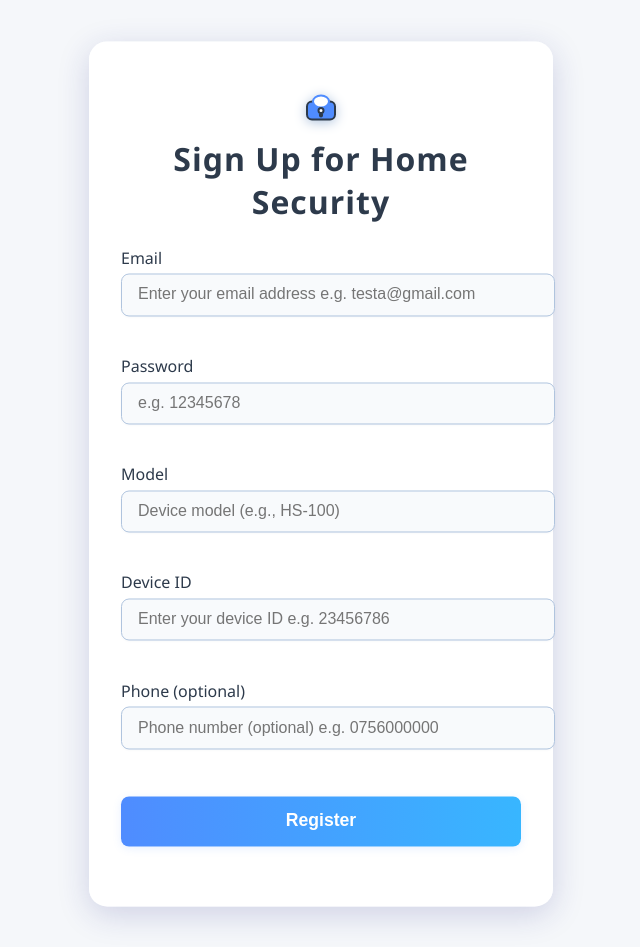
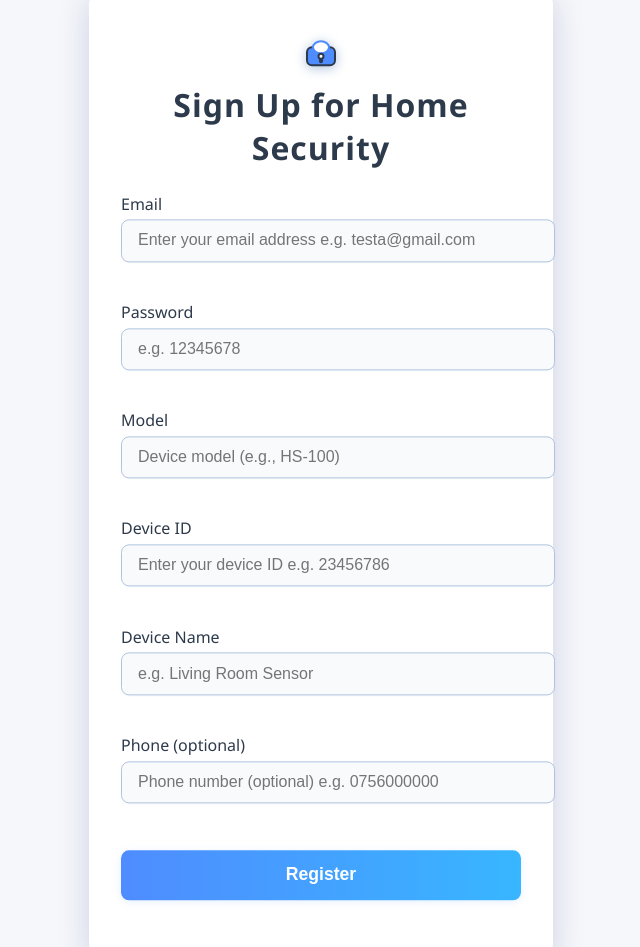
Before and after one commit to der43eryks/UI-FLASK-HOMESEC, a Flask app: page /register in a window 1280 px wide. Shown: the whole page, without its empty margins (319-959 px from the left). Run offline with Flask 3, Linux system fonts and the light colour scheme.

Commit message:
feat: add device name field to registration form with validation and max length enforcement

```diff
--- a/static/js/register.js
+++ b/static/js/register.js
@@ -3,7 +3,8 @@
   validateRegisterPassword,
   validateRegisterPhone,
   validateRegisterDeviceId,
-  validateRegisterModel
+  validateRegisterModel,
+  validateRegisterName
 } from './validation/registerValidations.js';
 
 function debounce(fn, delay) {
@@ -38,7 +39,8 @@
   password: 16,
   deviceId: 12,
   model: 30,
-  phone: 10
+  phone: 10,
+  name: 20
 };
 
 function enforceMaxLength(input, maxLength, errorMsg) {
@@ -57,12 +59,14 @@
     const modelInput = document.getElementById('model');
     const deviceIdInput = document.getElementById('device_id');
     const phoneInput = document.getElementById('phone');
+    const nameInput = document.getElementById('name');
 
     const emailError = document.getElementById('emailError');
     const passwordError = document.getElementById('passwordError');
     const modelError = document.getElementById('modelError');
     const deviceIdError = document.getElementById('deviceIdError');
     const phoneError = document.getElementById('phoneError');
+    const nameError = document.getElementById('nameError');
     const formError = document.getElementById('formError');
     const formSuccess = document.getElementById('formSuccess');
 
@@ -85,6 +89,7 @@
     attachValidation(modelInput, validateRegisterModel);
     attachValidation(deviceIdInput, validateRegisterDeviceId);
     attachValidation(phoneInput, validateRegisterPhone);
+    attachValidation(nameInput, validateRegisterName);
 
     // Enforce max length and show error
     enforceMaxLength(emailInput, MAX_LENGTHS.email, 'Email cannot exceed 50 characters.');
@@ -92,6 +97,7 @@
     enforceMaxLength(modelInput, MAX_LENGTHS.model, 'Model cannot exceed 30 characters.');
     enforceMaxLength(deviceIdInput, MAX_LENGTHS.deviceId, 'Device ID cannot exceed 12 digits.');
     enforceMaxLength(phoneInput, MAX_LENGTHS.phone, 'Phone cannot exceed 10 digits.');
+    enforceMaxLength(nameInput, MAX_LENGTHS.name, 'Device name cannot exceed 20 characters.');
 
     // Popup for success
     function showPopup(message, callback) {
@@ -130,6 +136,7 @@
         modelError.textContent = '';
         deviceIdError.textContent = '';
         phoneError.textContent = '';
+        nameError.textContent = '';
         formError.textContent = '';
         formSuccess.textContent = '';
 
@@ -138,6 +145,7 @@
         const model = modelInput.value.trim();
         const device_id = deviceIdInput.value.trim();
         const phone = phoneInput.value.trim();
+        const name = nameInput.value.trim();
 
         let valid = true;
 
@@ -166,6 +174,11 @@
             showValidation(phoneInput, phoneValidation);
             valid = false;
         }
+        const nameValidation = validateRegisterName(name);
+        if (nameValidation) {
+            showValidation(nameInput, nameValidation);
+            valid = false;
+        }
         if (!valid) return;
 
         const payload = {
@@ -173,6 +186,7 @@
             password,
             model,
             device_id,
+            name,
         };
         if (phone) payload.phone = phone;
 
--- a/static/js/validation/registerValidations.js
+++ b/static/js/validation/registerValidations.js
@@ -36,3 +36,11 @@
     if (!model) return 'Model is required.';
     return '';
 }
+
+export function validateRegisterName(name) {
+    if (!name) return 'Device name is required.';
+    if (name.length > 20) return 'Device name cannot exceed 20 characters.';
+    if (!/^[a-zA-Z0-9 _-]+$/.test(name))
+        return 'Device name can only contain letters, numbers, spaces, - and _.';
+    return '';
+}
--- a/templates/register.html
+++ b/templates/register.html
@@ -21,7 +21,7 @@
             </div>
             <div class="input-group">
                 <label for="password">Password</label>
-                <input type="password" id="password" name="password" required readonly placeholder="e.g. 12345678">
+                <input type="password" id="password" name="password" required placeholder="e.g. 12345678">
                 <span class="error" id="passwordError"></span>
             </div>
             <div class="input-group">
@@ -35,6 +35,11 @@
                 <span class="error" id="deviceIdError"></span>
             </div>
             <div class="input-group">
+                <label for="name">Device Name</label>
+                <input type="text" id="name" name="name" placeholder="e.g. Living Room Sensor" required>
+                <span class="error" id="nameError"></span>
+            </div>
+            <div class="input-group">
                 <label for="phone">Phone (optional)</label>
                 <input type="text" id="phone" name="phone" placeholder="Phone number (optional) e.g. 0756000000">
                 <span class="error" id="phoneError"></span>
@@ -44,6 +49,6 @@
             <span class="success" id="formSuccess"></span>
         </form>
     </div>
-    <script src="/static/js/register.js"></script>
+    <script type ="module"src="/static/js/register.js"></script>
 </body>
 </html>
```
Also changed, not shown: static/css/register.css (+53 -0 lines).
